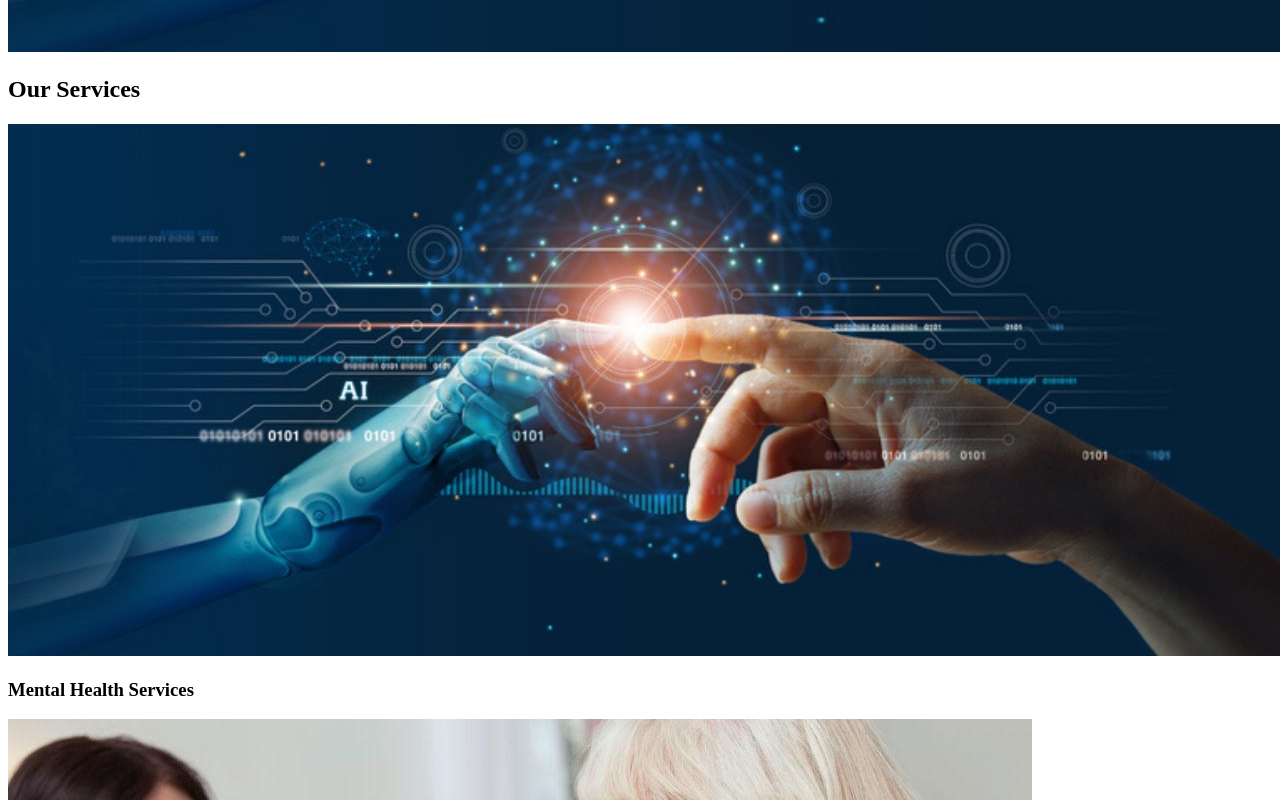
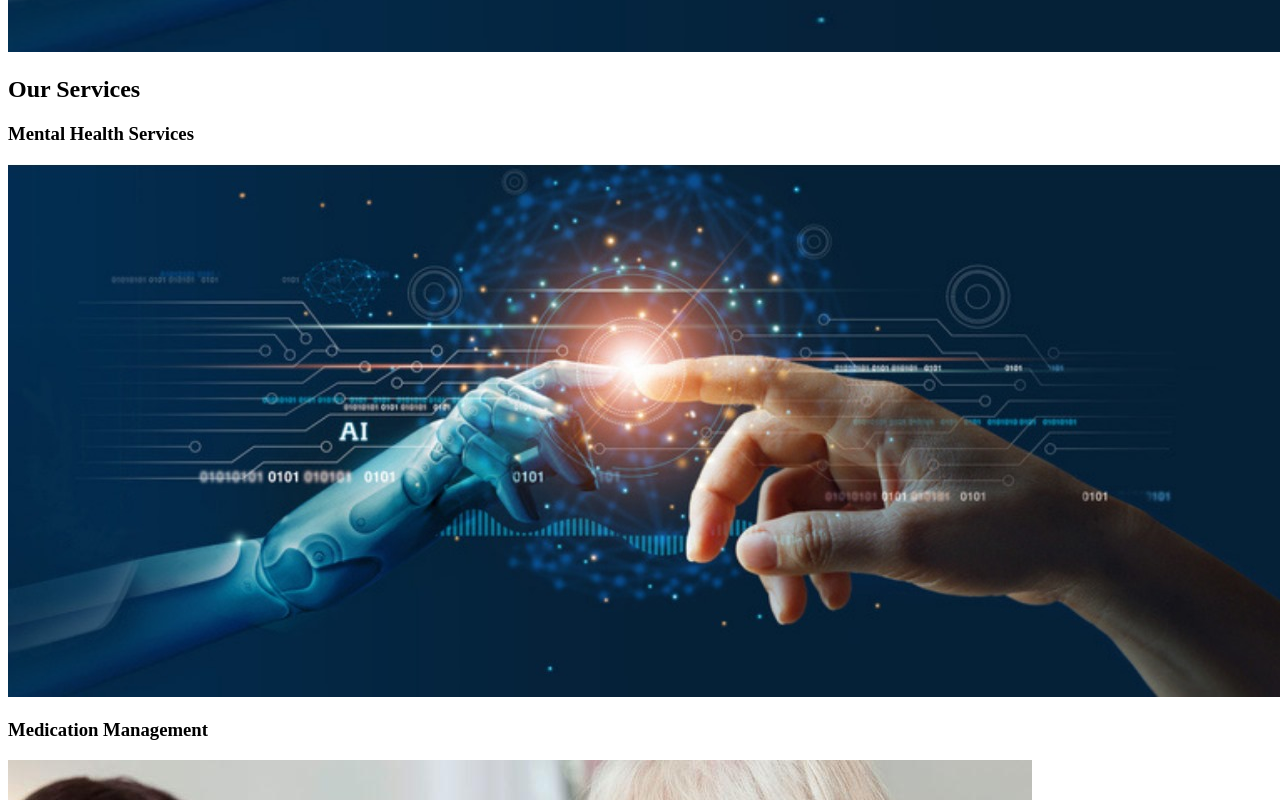
Before and after one commit to nduka145/ic-health-services, a Next.js app: page / in a window 1280 px wide. Shown: the part 740-1540 px from the top of the page. Built offline with nearby package versions, Linux system fonts and the light colour scheme.

Commit message:
update codes

```diff
--- a/pages/index.js
+++ b/pages/index.js
@@ -60,30 +60,29 @@ export default function Home() {
       </section>
 
 {/* Services */}
-      <section id="services" className="max-w-7xl mx-auto py-16 text-center px-6">
-        <h2 className="text-3xl font-bold mb-10">Our Services</h2>
+<section id="services" className="max-w-6xl mx-auto py-16 text-center">
+  <div className="flex flex-col items-center">
+    <h2 className="text-2xl font-bold mb-10">Our Services</h2>
 
-        <div className="grid grid-cols-1 sm:grid-cols-2 md:grid-cols-4 gap-8 justify-items-center">
+    <div className="grid grid-cols-1 sm:grid-cols-2 md:grid-cols-4 gap-10 justify-items-center">
       {[
         { name: "Mental Health Services", img: "/service1.jpg" },
         { name: "Medication Management", img: "/service2.jpg" },
         { name: "Psychiatric Evaluation", img: "/service3.jpg" },
         { name: "Telepsych", img: "/service4.jpg" },
       ].map((s) => (
-            <div
-              key={s.name}
-              className="flex flex-col items-center bg-white rounded-xl shadow-sm hover:shadow-lg transition-shadow duration-200 w-full max-w-[260px]"
-            >
-              <div className="w-full h-48 overflow-hidden rounded-md">
+        <div key={s.name} className="flex flex-col items-center">
+          <h3 className="font-bold mb-3">{s.name}</h3>
+          <div className="w-[240px] h-[160px] overflow-hidden rounded-md">
             <img
               src={s.img}
               alt={s.name}
               className="w-full h-full object-cover rounded-md"
             />
           </div>
-              <h3 className="mt-4 font-semibold text-lg">{s.name}</h3>
         </div>
       ))}
+    </div>
   </div>
 </section>
 
```
Lines whose indentation alone changed are shown as unchanged.
